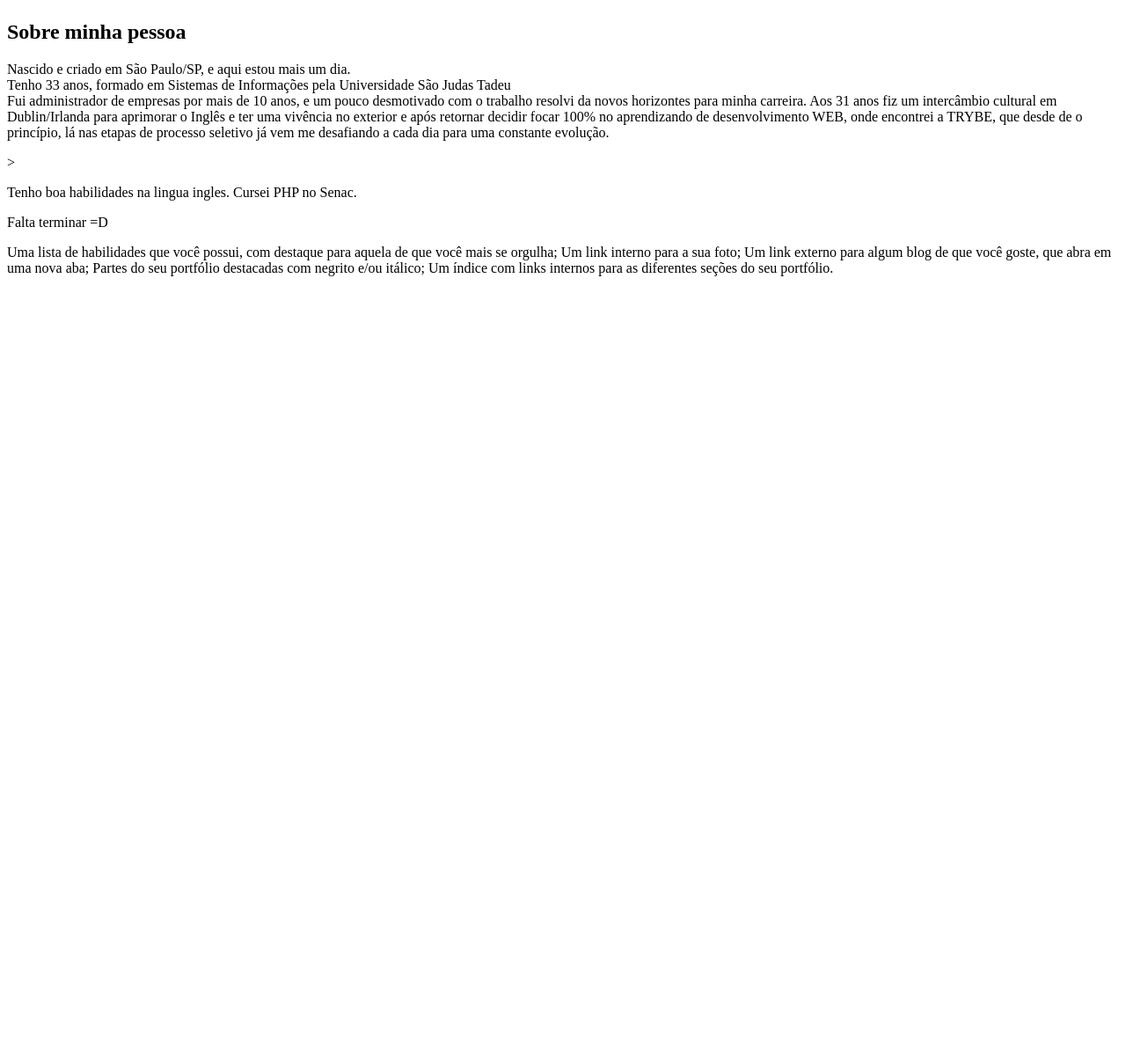
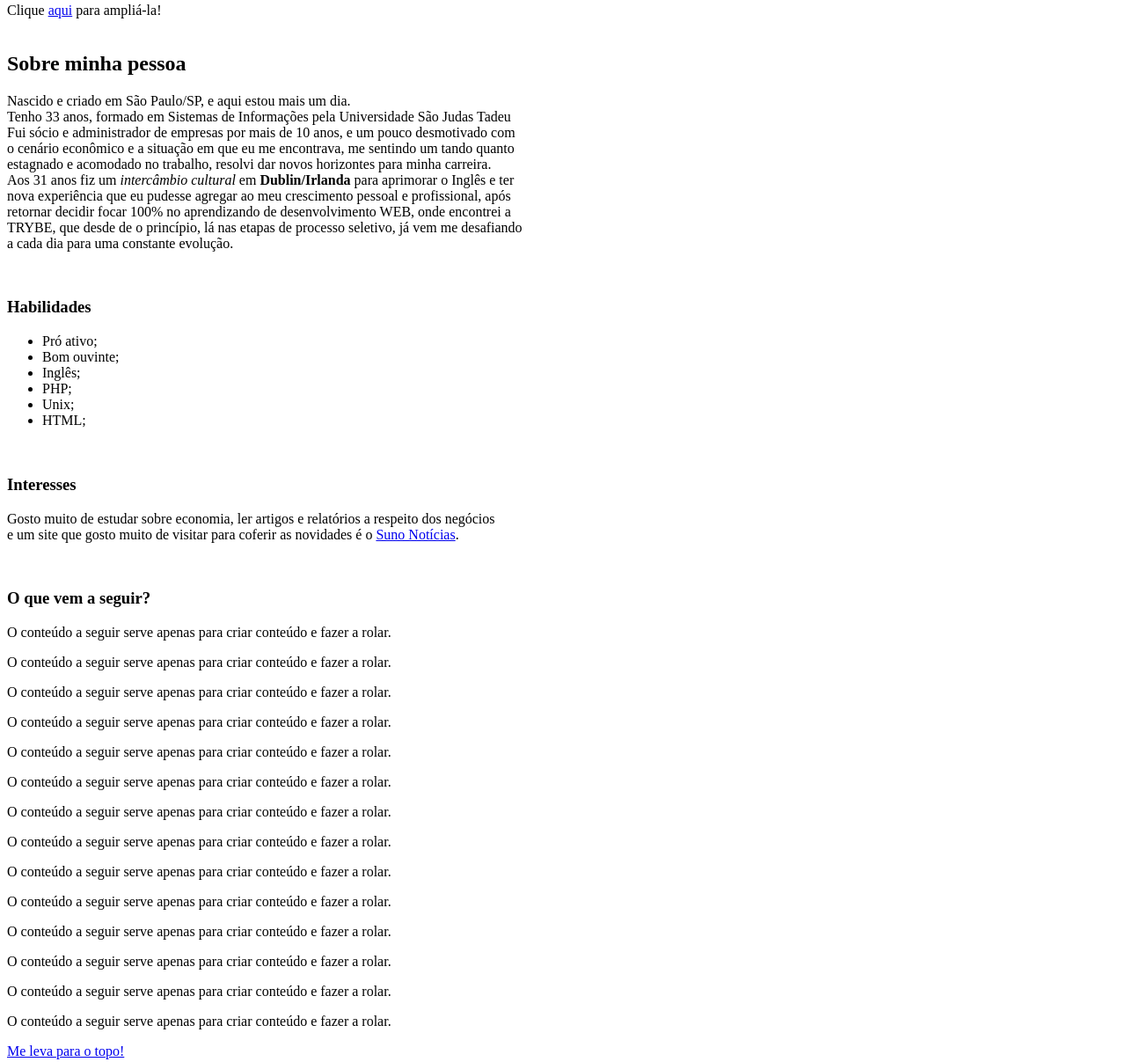
Before and after one commit to LucasAccurcio/lucasaccurcio.github.io, a plain HTML site: page index.html in a window 1280 px wide. Shown: the part 306-1513 px from the top of the page at 88% size. Before the commit the page ends 800 px from the top, so only its background shows below. Drawn offline with Linux system fonts and the light colour scheme.

Commit message:
Adiciona mais informações a páginas de perfil

```diff
--- a/index.html
+++ b/index.html
@@ -4,30 +4,68 @@
     <meta charset="UTF-8">
     <meta http-equiv="X-UA-Compatible" content="IE=edge">
     <meta name="viewport" content="width=device-width, initial-scale=1.0">
-    <title>Document</title>
+    <title>Lucas Accurcio</title>
 </head>
 <body>
-    <h1>Lucas Gualberto Accurcio Ferreira</h1>
-    <img src="/images/20210604_110822.jpg" width="300px" alt="Foto do Lucas na varanda"
+    <h1 id="topo">Lucas Gualberto Accurcio Ferreira</h1>
+    <img src="/images/20210604_110822.jpg" width="300px" alt="Foto do Lucas na varanda">
+    <br>
+    Clique <a href="/images/20210604_110822.jpg" target="_blank">aqui</a> para ampliá-la!
+    <br>
     <br>
     <h2>Sobre minha pessoa</h2>
     <p>
         Nascido e criado em São Paulo/SP, e aqui estou mais um dia.<br>
         Tenho 33 anos, formado em Sistemas de Informações pela Universidade São Judas Tadeu<br>
-        Fui administrador de empresas por mais de 10 anos, e um pouco desmotivado com o trabalho resolvi da novos horizontes para minha carreira. Aos 31 anos fiz um intercâmbio cultural em Dublin/Irlanda para aprimorar o Inglês e ter uma vivência no exterior e após retornar decidir focar 100% no aprendizando de desenvolvimento WEB, onde encontrei a TRYBE, que desde de o princípio, lá nas etapas de processo seletivo já vem me desafiando a cada dia para uma constante evolução.
-        </p>>
-        <p>
-            Tenho boa habilidades na lingua ingles.
-            Cursei PHP no Senac.
+        Fui sócio e administrador de empresas por mais de 10 anos, e um pouco desmotivado com<br>
+        o cenário econômico e a situação em que eu me encontrava, me sentindo um tando quanto<br>
+        estagnado e acomodado no trabalho, resolvi dar novos horizontes para minha carreira. <br>
+        Aos 31 anos fiz um <em>intercâmbio cultural</em> em <strong>Dublin/Irlanda</strong> para aprimorar o Inglês e ter<br>
+        nova experiência que eu pudesse agregar ao meu crescimento pessoal e profissional, após<br>
+        retornar decidir focar 100% no aprendizando de desenvolvimento WEB, onde encontrei a <br>
+        TRYBE, que desde de o princípio, lá nas etapas de processo seletivo, já vem me desafiando<br>
+        a cada dia para uma constante evolução.
+    </p>
+    <br>
+
+    <h3>Habilidades</h3>
+        <ul>
+            <li>Pró ativo;</li>
+            <li>Bom ouvinte;</li>
+            <li>Inglês;</li>
+            <li>PHP;</li>
+            <li>Unix;</li>
+            <li>HTML;</li>
+        </ul>
+
+        <br>
+
+        <h3>Interesses</h3>
+        <p>Gosto muito de estudar sobre economia, ler artigos e relatórios a respeito dos negócios<br>
+            e um site que gosto muito de visitar para coferir as novidades é o <a target="_blank" href="https://www.suno.com.br/noticias/">Suno Notícias</a>.
         </p>
+        <br>
 
-</p>
-<p>Falta terminar =D</p>
+        <h3> O que vem a seguir?</h3>
+        <p>O conteúdo a seguir serve apenas para criar conteúdo e fazer a rolar.</p>
+        <p>O conteúdo a seguir serve apenas para criar conteúdo e fazer a rolar.</p>
+        <p>O conteúdo a seguir serve apenas para criar conteúdo e fazer a rolar.</p>
+        <p>O conteúdo a seguir serve apenas para criar conteúdo e fazer a rolar.</p>
+        <p>O conteúdo a seguir serve apenas para criar conteúdo e fazer a rolar.</p>
+        <p>O conteúdo a seguir serve apenas para criar conteúdo e fazer a rolar.</p>
+        <p>O conteúdo a seguir serve apenas para criar conteúdo e fazer a rolar.</p>
+        <p>O conteúdo a seguir serve apenas para criar conteúdo e fazer a rolar.</p>
+        <p>O conteúdo a seguir serve apenas para criar conteúdo e fazer a rolar.</p>
+        <p>O conteúdo a seguir serve apenas para criar conteúdo e fazer a rolar.</p>
+        <p>O conteúdo a seguir serve apenas para criar conteúdo e fazer a rolar.</p>
+        <p>O conteúdo a seguir serve apenas para criar conteúdo e fazer a rolar.</p>
+        <p>O conteúdo a seguir serve apenas para criar conteúdo e fazer a rolar.</p>
+        <p>O conteúdo a seguir serve apenas para criar conteúdo e fazer a rolar.</p>
 
-Uma lista de habilidades que você possui, com destaque para aquela de que você mais se orgulha;
-Um link interno para a sua foto;
-Um link externo para algum blog de que você goste, que abra em uma nova aba;
-Partes do seu portfólio destacadas com negrito e/ou itálico;
-Um índice com links internos para as diferentes seções do seu portfólio.
+
+
+
+        <p><a href="#topo">Me leva para o topo!</a></p>
+
 </body>
 </html>
```
